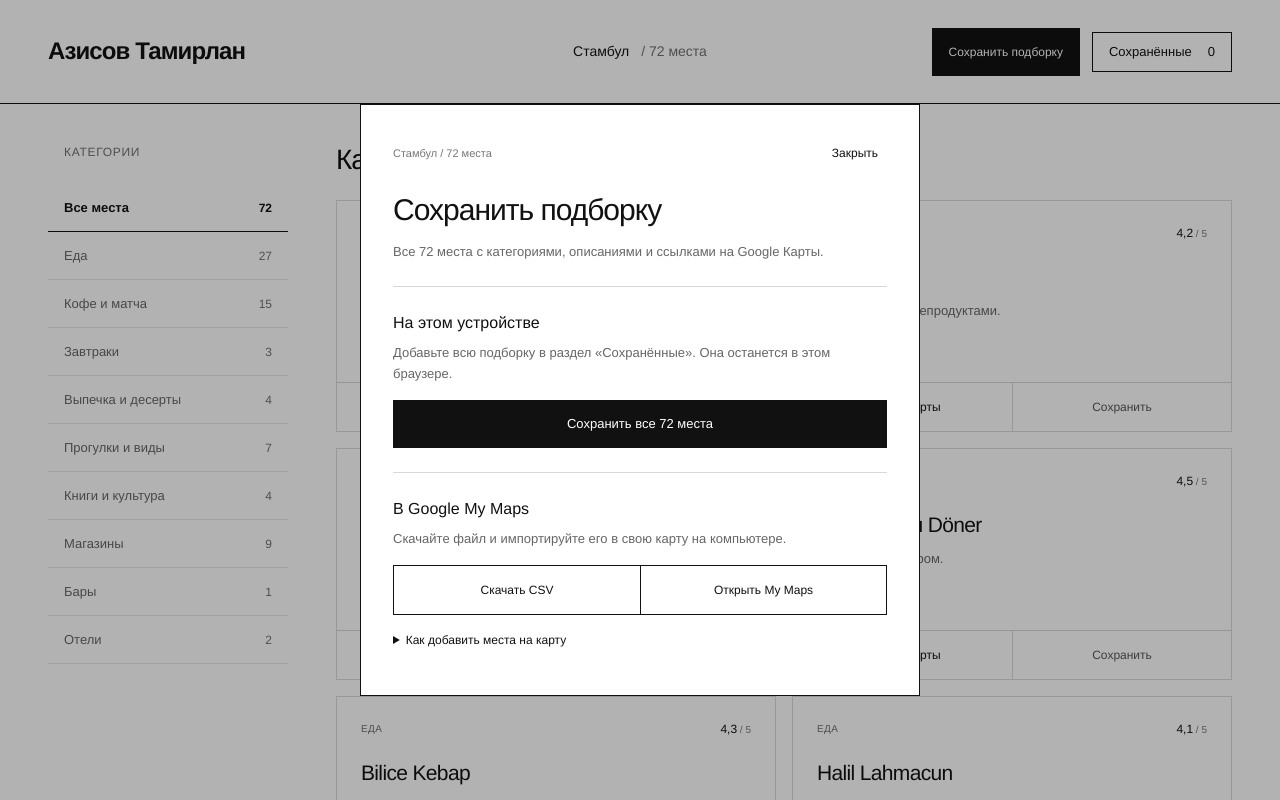
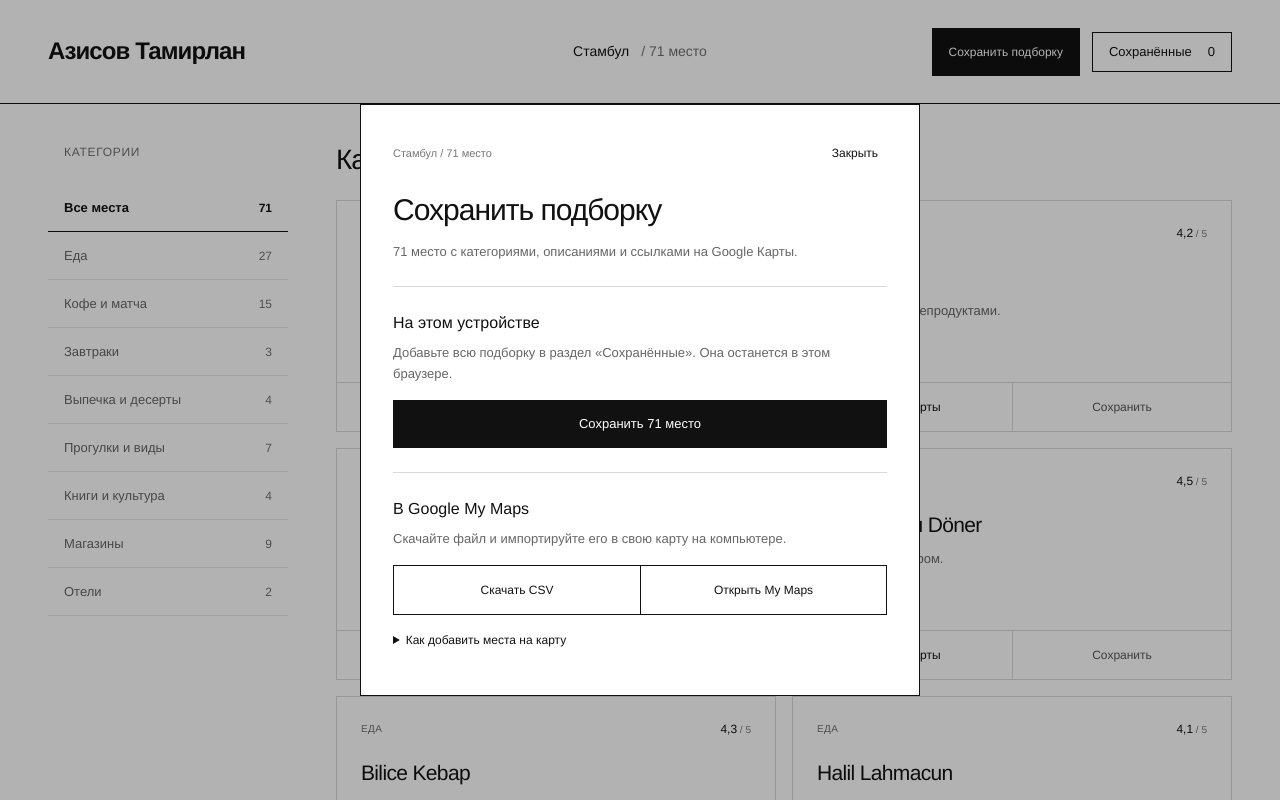
Before and after one commit to tamirlanazisov55-bit/istanbul-guide, a React (Vite) app in the folder catalog/: page / in a window 1280 px wide. Both pictures are taken after a click on the button "Сохранить подборку". Shown: the top 800 px of the page. Built offline with nearby package versions, Linux system fonts and the light colour scheme.

Commit message:
Remove NOH Radio Bar and Bars category; update collection to 71 places

```diff
--- a/catalog/src/App.tsx
+++ b/catalog/src/App.tsx
@@ -17,7 +17,6 @@ const categories=[
  {name:'Прогулки и виды', caption:'Районы, смотровые точки и пляжи'},
  {name:'Книги и культура', caption:'Книги, искусство и фотобудка'},
  {name:'Магазины', caption:'Одежда, парфюмерия и подарки'},
- {name:'Бары', caption:'Вечерняя остановка'},
  {name:'Отели', caption:'Места для проживания'},
 ];
 const STORE='istanbul-places-saved-v1';
@@ -42,7 +41,7 @@ export default function App(){
  const visible=result.slice(0,limit);
  function announce(s:string){setToast(s);clearTimeout(toastTimer.current);toastTimer.current=setTimeout(()=>setToast(''),2700);}
  function toggleSaved(p:Place){setSaved(prev=>{const next=new Set(prev);next.has(p.id)?next.delete(p.id):next.add(p.id);return next;});announce(saved.has(p.id)?'Место удалено из сохранённых':'Место сохранено');}
- function saveCollection(){setSaved(new Set(places.map(p=>p.id)));collectionDialog.current?.close();announce('Все 72 места добавлены в сохранённые на этом устройстве');}
+ function saveCollection(){setSaved(new Set(places.map(p=>p.id)));collectionDialog.current?.close();announce('Вся подборка добавлена в сохранённые на этом устройстве');}
  function chooseCategory(c:string){setCategory(c);setLimit(24);setMobileFilters(false);}
  function reset(){setCategory('Все места');setSavedOnly(false);setLimit(24);}
  const activeFilters=category!=='Все места'||savedOnly;
@@ -50,14 +49,14 @@ export default function App(){
  function filterNav(){return <nav aria-label="Категории мест" className="category-nav"><Button variant="ghost" size="xl" className={'category-button '+(category==='Все места'?'is-current':'')} aria-pressed={category==='Все места'} onClick={()=>chooseCategory('Все места')}><span>Все места</span><span className="count">{countFor('Все места')}</span></Button>{categories.map(({name})=><Button key={name} variant="ghost" size="xl" className={'category-button '+(category===name?'is-current':'')} aria-pressed={category===name} onClick={()=>chooseCategory(name)}><span>{name}</span><span className="count">{countFor(name)}</span></Button>)}</nav>;}
  return <>
   <a className="skip-link" href="#catalog">Перейти к местам</a>
-  <header className="site-header"><a href="#" className="brand" aria-label="Азисов Тамирлан — начало">Азисов Тамирлан</a><div className="city-label">Стамбул <span>/ 72 места</span></div><div className="header-actions"><Button variant="outline" size="xl" className="collection-top" onClick={()=>collectionDialog.current?.showModal()}>Сохранить подборку</Button><Button variant="outline" size="xl" className={'saved-top '+(savedOnly?'selected':'')} aria-label={'Сохранённые '+saved.size} aria-pressed={savedOnly} onClick={()=>{setSavedOnly(!savedOnly);setLimit(24);setCategory('Все места');}}><span>Сохранённые</span><span className="saved-counter">{saved.size}</span></Button></div></header>
+  <header className="site-header"><a href="#" className="brand" aria-label="Азисов Тамирлан — начало">Азисов Тамирлан</a><div className="city-label">Стамбул <span>/ {places.length} {plural(places.length)}</span></div><div className="header-actions"><Button variant="outline" size="xl" className="collection-top" onClick={()=>collectionDialog.current?.showModal()}>Сохранить подборку</Button><Button variant="outline" size="xl" className={'saved-top '+(savedOnly?'selected':'')} aria-label={'Сохранённые '+saved.size} aria-pressed={savedOnly} onClick={()=>{setSavedOnly(!savedOnly);setLimit(24);setCategory('Все места');}}><span>Сохранённые</span><span className="saved-counter">{saved.size}</span></Button></div></header>
   <dialog ref={collectionDialog} className="collection-dialog" aria-labelledby="collection-title" aria-describedby="collection-description" onClick={e=>{if(e.target===e.currentTarget)collectionDialog.current?.close();}}>
    <div className="collection-dialog-body">
-    <div className="collection-dialog-heading"><span>Стамбул / 72 места</span><Button variant="ghost" className="dialog-close" aria-label="Закрыть сохранение подборки" onClick={()=>collectionDialog.current?.close()}>Закрыть</Button></div>
+    <div className="collection-dialog-heading"><span>Стамбул / {places.length} {plural(places.length)}</span><Button variant="ghost" className="dialog-close" aria-label="Закрыть сохранение подборки" onClick={()=>collectionDialog.current?.close()}>Закрыть</Button></div>
     <h2 id="collection-title">Сохранить подборку</h2>
-    <p id="collection-description">Все 72 места с категориями, описаниями и ссылками на Google Карты.</p>
-    <section className="collection-option"><h3>На этом устройстве</h3><p>Добавьте всю подборку в раздел «Сохранённые». Она останется в этом браузере.</p><Button className="collection-primary" onClick={saveCollection}>Сохранить все 72 места</Button>{storageUnavailable&&<p role="status">Хранилище браузера недоступно. Скачайте CSV, чтобы сохранить подборку.</p>}</section>
-    <section className="collection-option"><h3>В Google My Maps</h3><p>Скачайте файл и импортируйте его в свою карту на компьютере.</p><div className="collection-export-actions"><a href={collectionDownload} download="istanbul-72-places.csv">Скачать CSV</a><a href="https://www.google.com/maps/d/" target="_blank" rel="noopener noreferrer">Открыть My Maps</a></div><details><summary>Как добавить места на карту</summary><ol><li>В My Maps создайте карту и нажмите «Импорт».</li><li>Загрузите CSV. Для расположения выберите «Место для поиска», для названий — «Название».</li><li>Проверьте найденные адреса и филиалы. У четырёх мест расположение требует уточнения.</li></ol><p>Это отдельная карта My Maps. Импорт не добавляет места в обычные списки Google Карт.</p><a href="https://support.google.com/mymaps/answer/3024836?hl=ru" target="_blank" rel="noopener noreferrer">Инструкция Google</a></details></section>
+    <p id="collection-description">{places.length} {plural(places.length)} с категориями, описаниями и ссылками на Google Карты.</p>
+    <section className="collection-option"><h3>На этом устройстве</h3><p>Добавьте всю подборку в раздел «Сохранённые». Она останется в этом браузере.</p><Button className="collection-primary" onClick={saveCollection}>Сохранить {places.length} {plural(places.length)}</Button>{storageUnavailable&&<p role="status">Хранилище браузера недоступно. Скачайте CSV, чтобы сохранить подборку.</p>}</section>
+    <section className="collection-option"><h3>В Google My Maps</h3><p>Скачайте файл и импортируйте его в свою карту на компьютере.</p><div className="collection-export-actions"><a href={collectionDownload} download={`istanbul-${places.length}-places.csv`}>Скачать CSV</a><a href="https://www.google.com/maps/d/" target="_blank" rel="noopener noreferrer">Открыть My Maps</a></div><details><summary>Как добавить места на карту</summary><ol><li>В My Maps создайте карту и нажмите «Импорт».</li><li>Загрузите CSV. Для расположения выберите «Место для поиска», для названий — «Название».</li><li>Проверьте найденные адреса и филиалы. У четырёх мест расположение требует уточнения.</li></ol><p>Это отдельная карта My Maps. Импорт не добавляет места в обычные списки Google Карт.</p><a href="https://support.google.com/mymaps/answer/3024836?hl=ru" target="_blank" rel="noopener noreferrer">Инструкция Google</a></details></section>
    </div>
   </dialog>
   <main>
--- a/catalog/src/places.json
+++ b/catalog/src/places.json
@@ -430,16 +430,6 @@
     "routeUrl": "https://www.google.com/maps/dir/?api=1&destination=MUUS+Coffee+%26+Matcha+%C4%B0stanbul"
   },
   {
-    "id": "p44",
-    "name": "NOH Radio Bar",
-    "category": "Бары",
-    "description": "Бар.",
-    "query": "NOH Radio Bar İstanbul",
-    "needsLocation": false,
-    "mapsUrl": "https://www.google.com/maps/search/?api=1&query=NOH+Radio+Bar+%C4%B0stanbul",
-    "routeUrl": "https://www.google.com/maps/dir/?api=1&destination=NOH+Radio+Bar+%C4%B0stanbul"
-  },
-  {
     "id": "p45",
     "name": "Minoa Pera",
     "category": "Книги и культура",
--- a/catalog/src/ratings.json
+++ b/catalog/src/ratings.json
@@ -300,13 +300,6 @@
     "checkedAt": "2026-11-09",
     "address": "Адрес: Cihangir, Oba Sk. No: 2 D:B, 34433 Beyoğlu/İstanbul, Турция "
   },
-  "p44": {
-    "score": 4.1,
-    "status": "confirmed",
-    "sourceUrl": "https://www.google.com/maps/search/?api=1&query=NOH+Radio+Bar+%C4%B0stanbul",
-    "checkedAt": "2026-11-09",
-    "address": "Адрес: Firuzağa, Hayriye Cd. No:18, 34425 Beyoğlu/İstanbul, Турция "
-  },
   "p45": {
     "score": 4.4,
     "status": "confirmed",
```
Also changed, not shown: catalog/src/collection.csv, 1 other file (tests, documents, lock files or other folders).
